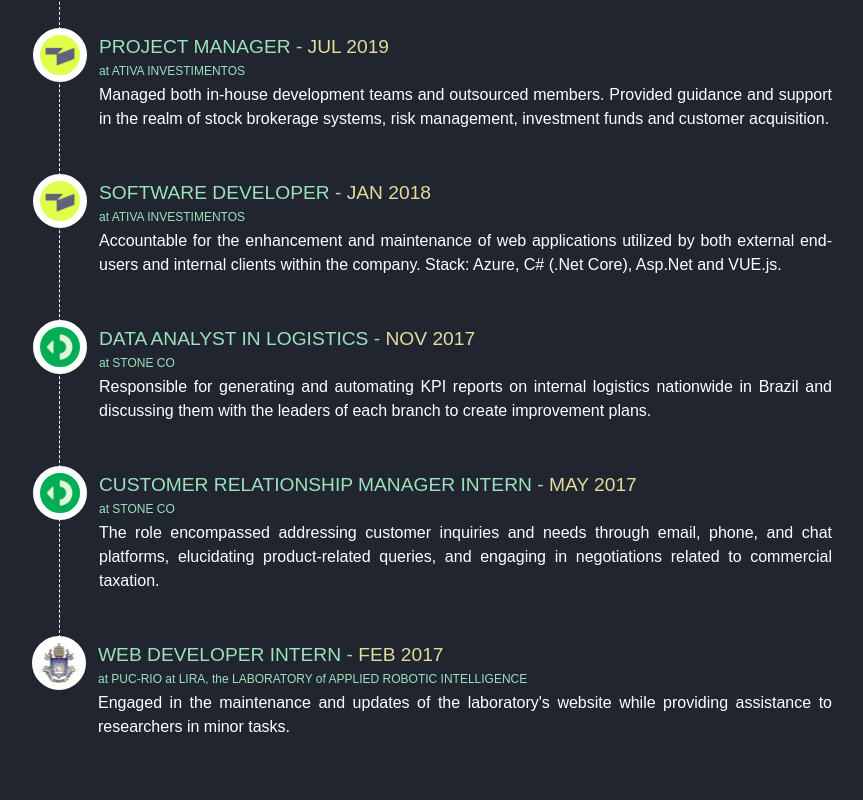
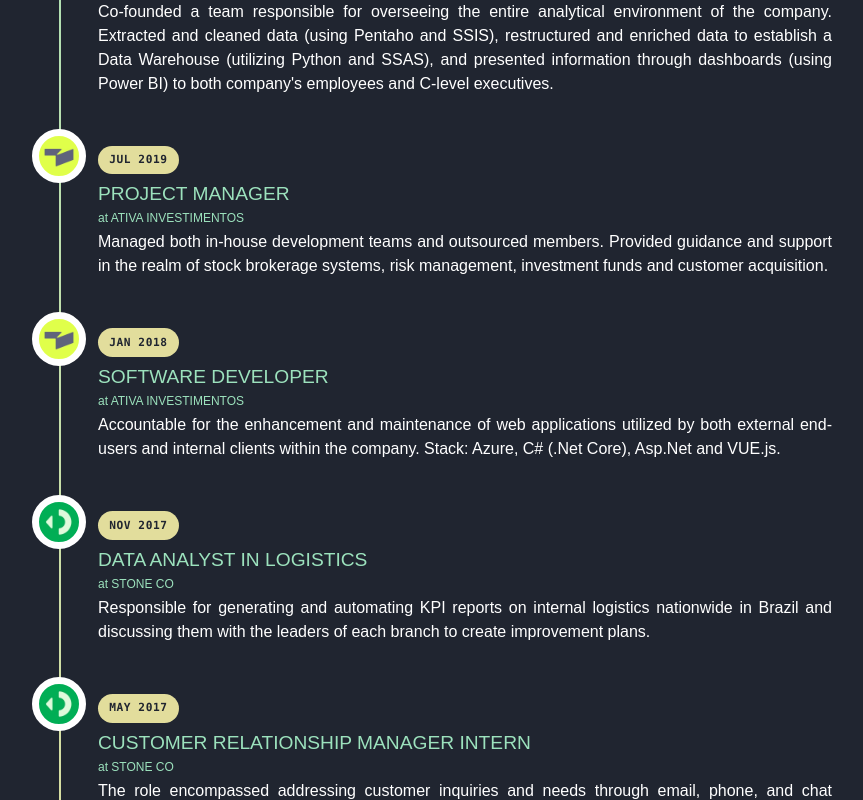
Before and after one commit to GustavoRizzo/my-resume, a React (Vite) app: page / in a window 1280 px wide. Shown: the part 3640-4440 px from the top of the page, without its empty margins (208-1071 px from the left). Built offline with nearby package versions, Linux system fonts and the light colour scheme; a web font is replaced by a local one.

Commit message:
Changing animation time line

```diff
--- a/src/components/ExperiencesTimeline/ExperiencesTimeline.tsx
+++ b/src/components/ExperiencesTimeline/ExperiencesTimeline.tsx
@@ -55,7 +55,8 @@ const ExperiencesTimeline: React.FC<ExperiencesTimelineProps> = ({ experiences }
               href={experience.company_url} target="_blank" rel="noreferrer"
               ></a>
             <div className="paragraph">
-              <div className="title">{experience.title} - <span className='intial-date'>{formattedDate(experience.initial_date)}</span></div>
+              <span className="date-pill">{formattedDate(experience.initial_date)}</span>
+              <div className="title">{experience.title}</div>
               <div className="sub-title">{experience.subtitle}</div>
               <div className="text">{experience.text}</div>
             </div>
--- a/src/components/ExperiencesTimeline/style.scss
+++ b/src/components/ExperiencesTimeline/style.scss
@@ -20,19 +20,31 @@ body {
         margin-left: ($logo-radio+$logo-border-width);
         padding: 0;
         display: inline-block;
+        position: relative;
+
+        // continuous gradient line running down the whole timeline
+        &::before {
+            content: "";
+            position: absolute;
+            top: 0;
+            bottom: $logo-radio;
+            left: 0;
+            width: 2px;
+            border-radius: 2px;
+            background: linear-gradient(
+                to bottom,
+                $highlight-color-timeline,
+                $secound-highlight-color-timeline
+            );
+        }
 
         li {
             list-style: none;
             margin: auto;
             min-height: 50px;
-            border-left: 1px dashed $border-color-timeline;
             padding-left: 12px+($logo-radio+$logo-border-width);
             padding-bottom: 50px;
             position: relative;
-
-            &:last-child {
-                border-left: 0;
-            }
 
             // start hidden, reveal one-by-one once the list scrolls into view
             opacity: 0;
@@ -71,14 +83,40 @@ body {
                 }
             }
 
+            .paragraph {
+                // padding cancelled by equal negative margin so layout doesn't shift,
+                // leaving room for a subtle darkening highlight on hover
+                padding: 0.6rem 0.9rem;
+                margin: -0.6rem -0.9rem;
+                border-radius: 8px;
+                transition: background 300ms ease;
+            }
+
+            &:hover .paragraph {
+                background: linear-gradient(
+                    to right,
+                    rgba(0, 0, 0, 0.45),
+                    rgba(0, 0, 0, 0)
+                );
+            }
+
+            .date-pill {
+                display: inline-block;
+                margin-bottom: 0.5rem;
+                padding: 0.15rem 0.7rem;
+                border-radius: 999px;
+                font-family: $font-console;
+                font-size: 0.7rem;
+                font-weight: 700;
+                letter-spacing: 0.05em;
+                color: $background-color;
+                background: $secound-highlight-color-timeline;
+            }
+
             .title {
                 color: $highlight-color-timeline;
                 position: relative;
                 font-size: 1.2rem;
-            }
-
-            .intial-date {
-                color: $secound-highlight-color-timeline;
             }
 
             .sub-title {
```
